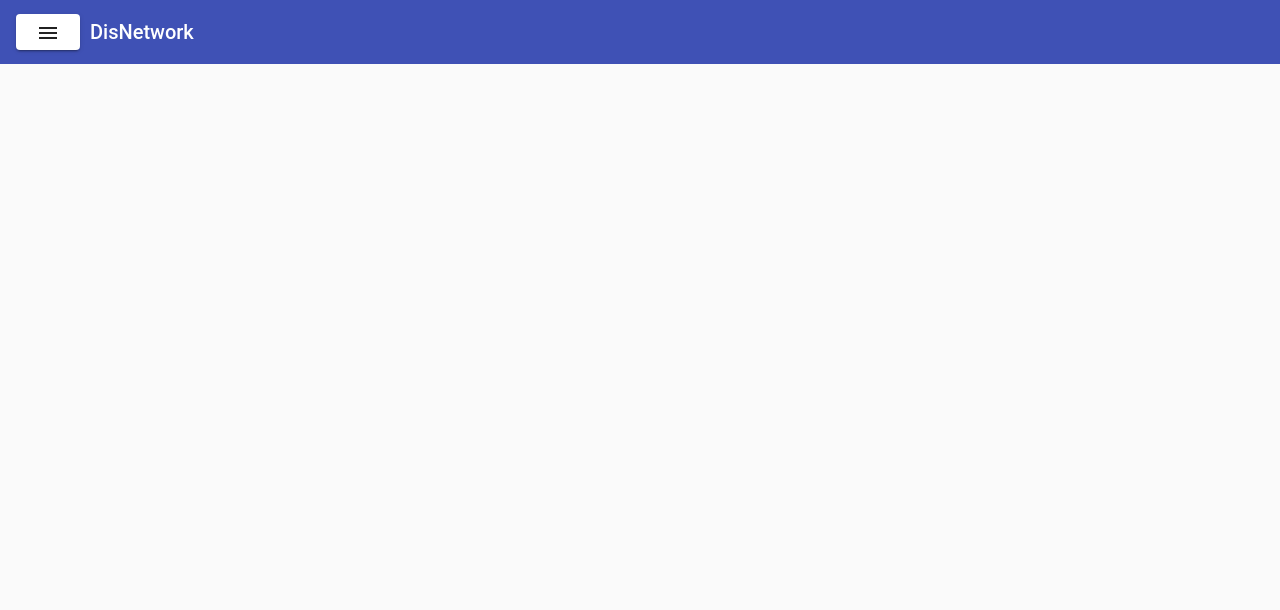
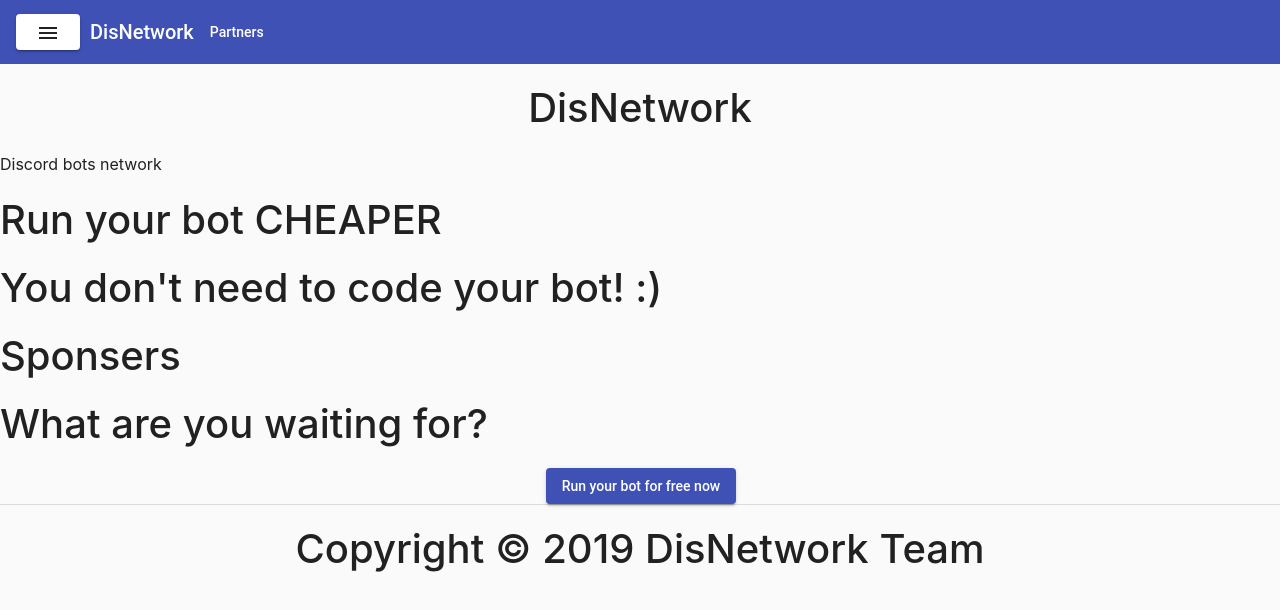
Before and after one commit to DisNetwork/web, an Angular app: page /home in a window 1280 px wide. Before the commit this address led to /. Shown: the top 610 px of the page. Built offline with nearby package versions, Linux system fonts and the light colour scheme.

Commit message:
Implement home and partners page

```diff
--- a/src/app/app-routing.module.ts
+++ b/src/app/app-routing.module.ts
@@ -2,6 +2,8 @@ import { NgModule } from '@angular/core';
 import { Routes, RouterModule } from '@angular/router';
 
 const routes: Routes = [
+  { path: '', redirectTo: 'home', pathMatch: 'full' },
+  { path: 'home', loadChildren: './default/default.module#DefaultModule' },
   { path: 'devs', loadChildren: './developers/developers.module#DevelopersModule' },
   { path: 'apps', loadChildren: './application/application.module#ApplicationModule' },
   { path: 'bots', loadChildren: './bot/bot.module#BotModule' },
--- a/src/app/app.component.html
+++ b/src/app/app.component.html
@@ -13,6 +13,11 @@
             <mat-icon>menu</mat-icon>
         </button>
         <span>&nbsp; DisNetwork</span>
+        <div class="row">
+            <div class="col-sm-1">
+                <button mat-button (click)="onClick('home/partners')">Partners</button>
+            </div>
+        </div>
     </mat-toolbar>
     <div>
         <router-outlet></router-outlet>
--- a/src/app/app.component.ts
+++ b/src/app/app.component.ts
@@ -9,7 +9,7 @@ import { Router } from '@angular/router';
 export class AppComponent {
   title = 'DisNetwork';
   buttons: any[] = [
-    { name: 'Home', route: 'home'},
+    { name: 'Home', route: ''},
     { name: 'Bots', route: 'bots'},
     { name: 'Applications', route: 'apps' },
     { name: 'Developers', route: 'devs'},
--- /dev/null
+++ b/src/app/default/home/home.component.html
@@ -0,0 +1,25 @@
+<div class="widget">
+  <h1 class="typography" style="text-align: center;">DisNetwork</h1>
+  <p class="typography">Discord bots network</p>
+</div>
+<div class="widget">
+  <h1 class="typography">Run your bot CHEAPER</h1>
+</div>
+<div class="widget">
+  <h1 class="typography">You don't need to code your bot! :)</h1>
+</div>
+<div class="widget">
+  <h1 class="typography">Sponsers</h1>
+</div>
+<div class="widget">
+  <h1 class="typography">What are you waiting for?</h1>
+  <div class="row">
+    <div class="col-sm-5"></div>
+    <div class="col-sm-2">
+      <button mat-raised-button color="primary">Run your bot for free now</button>
+    </div>
+    <div class="col-sm-5"></div>
+  </div>
+</div>
+<mat-divider></mat-divider>
+<h1 class="typography" style="text-align: center;">Copyright © 2019 DisNetwork Team</h1>
--- /dev/null
+++ b/src/app/default/home/home.component.ts
@@ -0,0 +1,15 @@
+import { Component, OnInit } from '@angular/core';
+
+@Component({
+  selector: 'app-home',
+  templateUrl: './home.component.html',
+  styleUrls: ['./home.component.css']
+})
+export class HomeComponent implements OnInit {
+
+  constructor() { }
+
+  ngOnInit() {
+  }
+
+}
--- /dev/null
+++ b/src/app/default/partners/partners.component.html
@@ -0,0 +1,55 @@
+<div class="widget">
+  <h1 class="typography">Do you have a server?</h1>
+  <h1 class="typography">Do you have shop?</h1>
+  <h1 class="typography">Do you want to host your bots cheaper?</h1>
+  <h1 class="typography">Do you want to have all features?</h1>
+  <div class="row">
+    <div class="col-sm-5"></div>
+    <div class="col-sm-2">
+      <button mat-raised-button color="primary">Become a partner</button>
+    </div>
+    <div class="col-sm-5"></div>
+  </div>
+</div>
+<div class="widget">
+  <h1 class="typography" style="text-align: center;">Applications</h1>
+</div>
+<div class="widget">
+  <h1 class="typography" style="text-align: center;">Guilds</h1>
+</div>
+<div class="widget">
+  <h1 class="typography" style="text-align: center;">Shops</h1>
+</div>
+<div class="widget">
+  <h1 class="typography" style="text-align: center;">Features</h1>
+  <div class="container">
+    <div class="row">
+      <div class="col-sm-2"></div>
+      <div class="col-sm-4">
+        <ul>
+          <li>Custom Bots</li>
+          <li>Premium Features</li>
+        </ul>
+      </div>
+      <div class="col-sm-4">
+        <ul>
+          <li>Premium Server</li>
+          <li>Custom Prize</li>
+        </ul>
+      </div>
+      <div class="col-sm-2"></div>
+    </div>
+  </div>
+</div>
+<div class="widget">
+  <h1 class="typography" style="text-align: center;">Are you excited?</h1>
+  <div class="row">
+    <div class="col-sm-5"></div>
+    <div class="col-sm-2">
+      <button mat-raised-button color="primary">Become a partner</button>
+    </div>
+    <div class="col-sm-5"></div>
+  </div>
+</div>
+<mat-divider></mat-divider>
+<h1 class="typography" style="text-align: center;">Copyright © 2019 DisNetwork Team</h1>
--- /dev/null
+++ b/src/app/default/partners/partners.component.ts
@@ -0,0 +1,15 @@
+import { Component, OnInit } from '@angular/core';
+
+@Component({
+  selector: 'app-partners',
+  templateUrl: './partners.component.html',
+  styleUrls: ['./partners.component.css']
+})
+export class PartnersComponent implements OnInit {
+
+  constructor() { }
+
+  ngOnInit() {
+  }
+
+}
```
Also changed, not shown: src/app/default/default.module.ts (added, +25 -0 lines), src/app/default/home/home.component.css (added), src/app/default/partners/partners.component.css (added), 2 other files (tests, documents, lock files or other folders).
